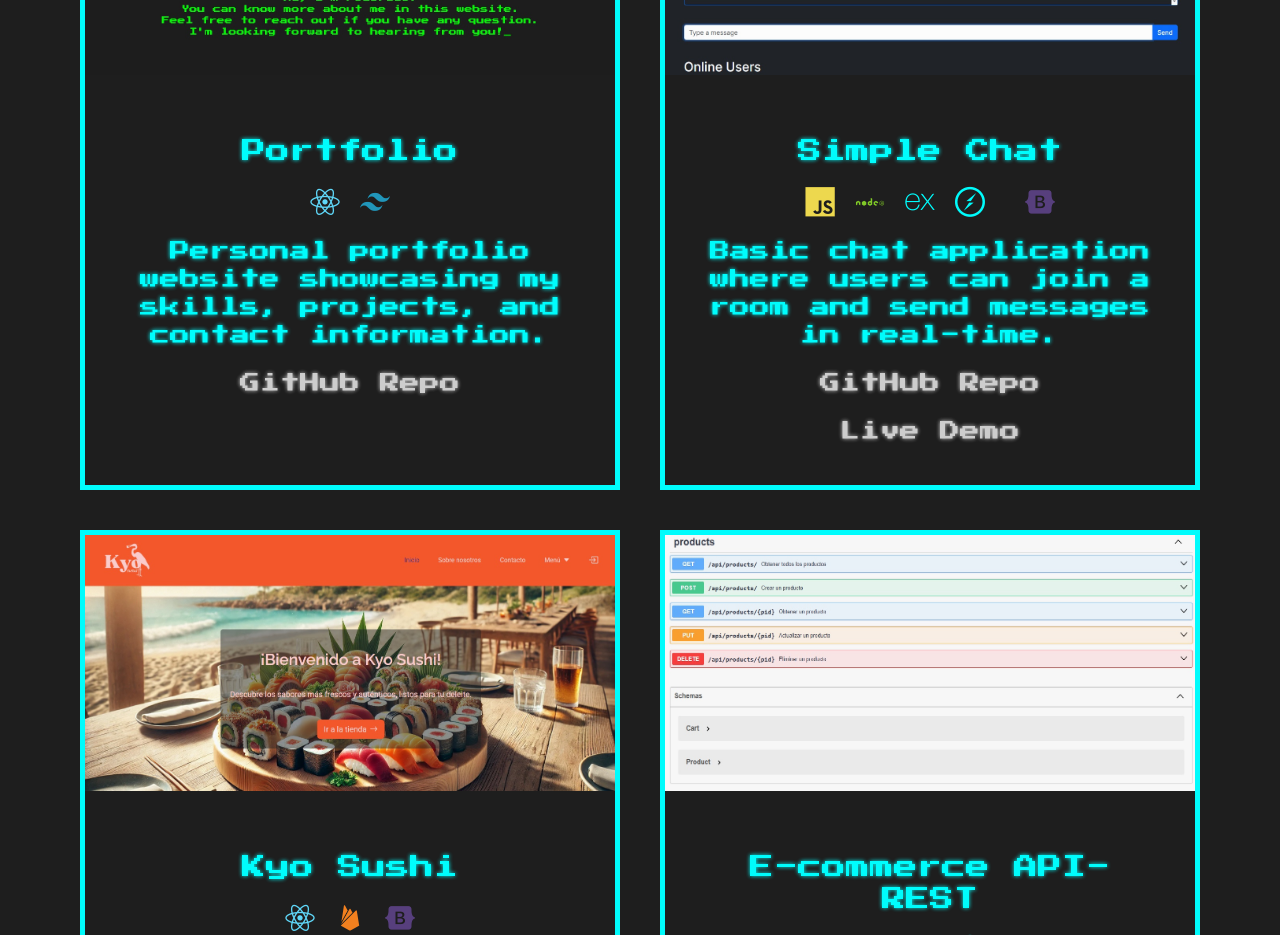
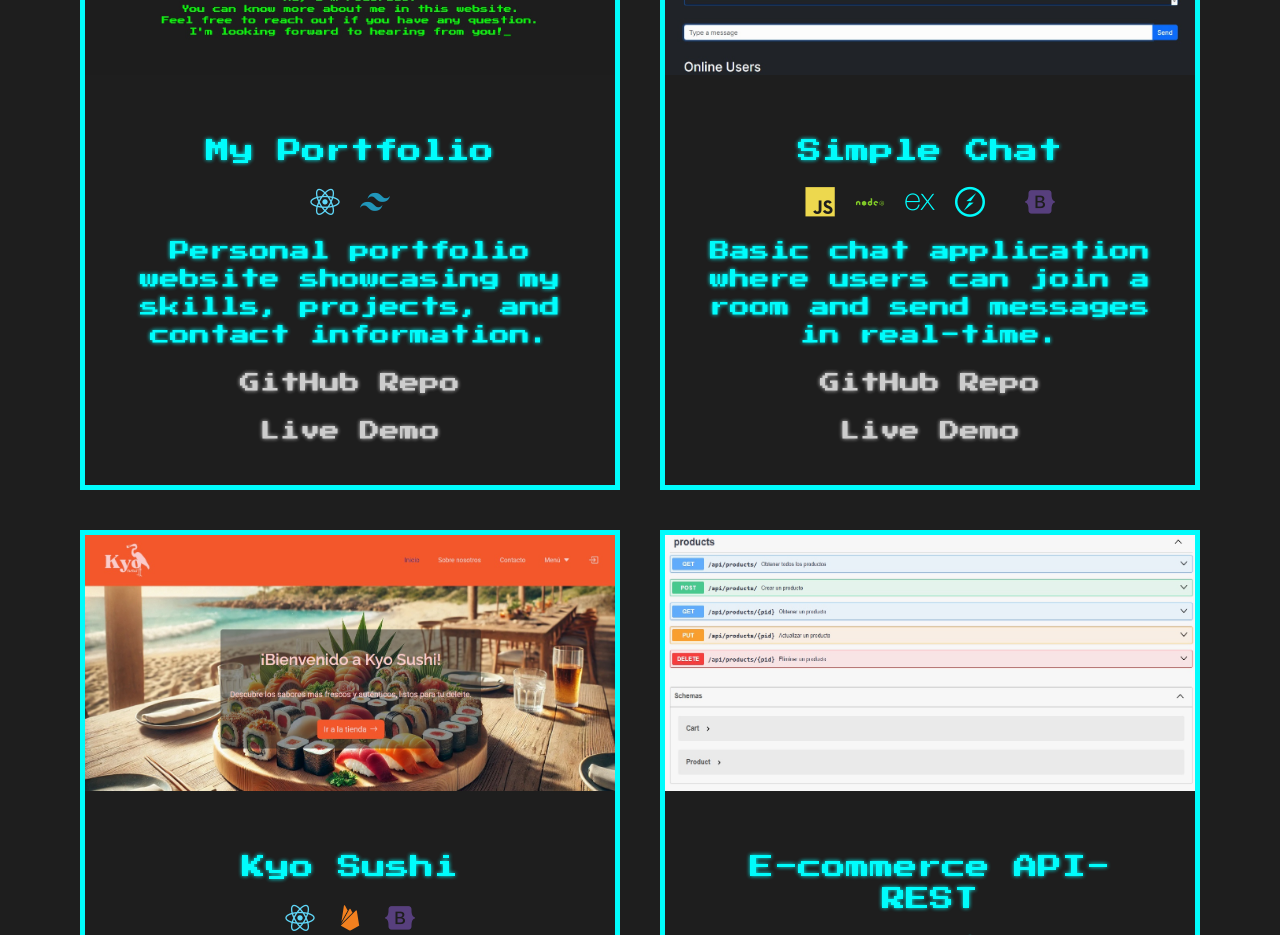
Before and after one commit to federicogildemuro/my-portfolio, a React (Vite) app: page / in a window 1280 px wide. Shown: the part 2080-3015 px from the top of the page. Built offline with nearby package versions, Linux system fonts and the light colour scheme.

Commit message:
chore: update project info

```diff
--- a/src/data/projects.js
+++ b/src/data/projects.js
@@ -1,9 +1,10 @@
 const projects = [
     {
-        name: 'Portfolio',
+        name: 'My Portfolio',
         description: 'Personal portfolio website showcasing my skills, projects, and contact information.',
         techIcons: ['react-plain colored', 'tailwindcss-plain colored'],
         github: 'https://github.com/federicogildemuro/my-portfolio',
+        demo: 'https://federico-gil-de-muro-portfolio.vercel.app/',
         image: 'portfolio.jpg'
     },
     {
```
